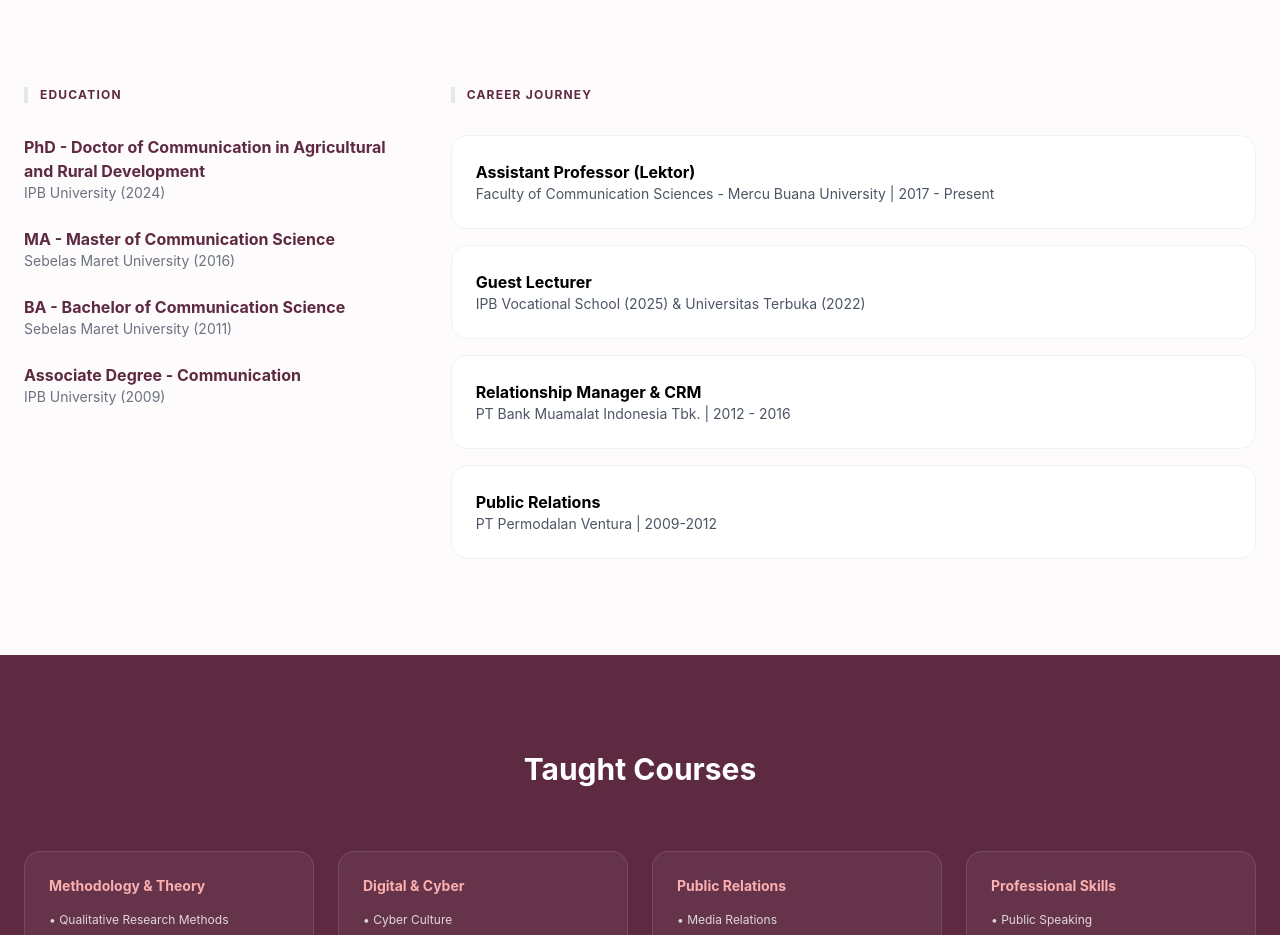
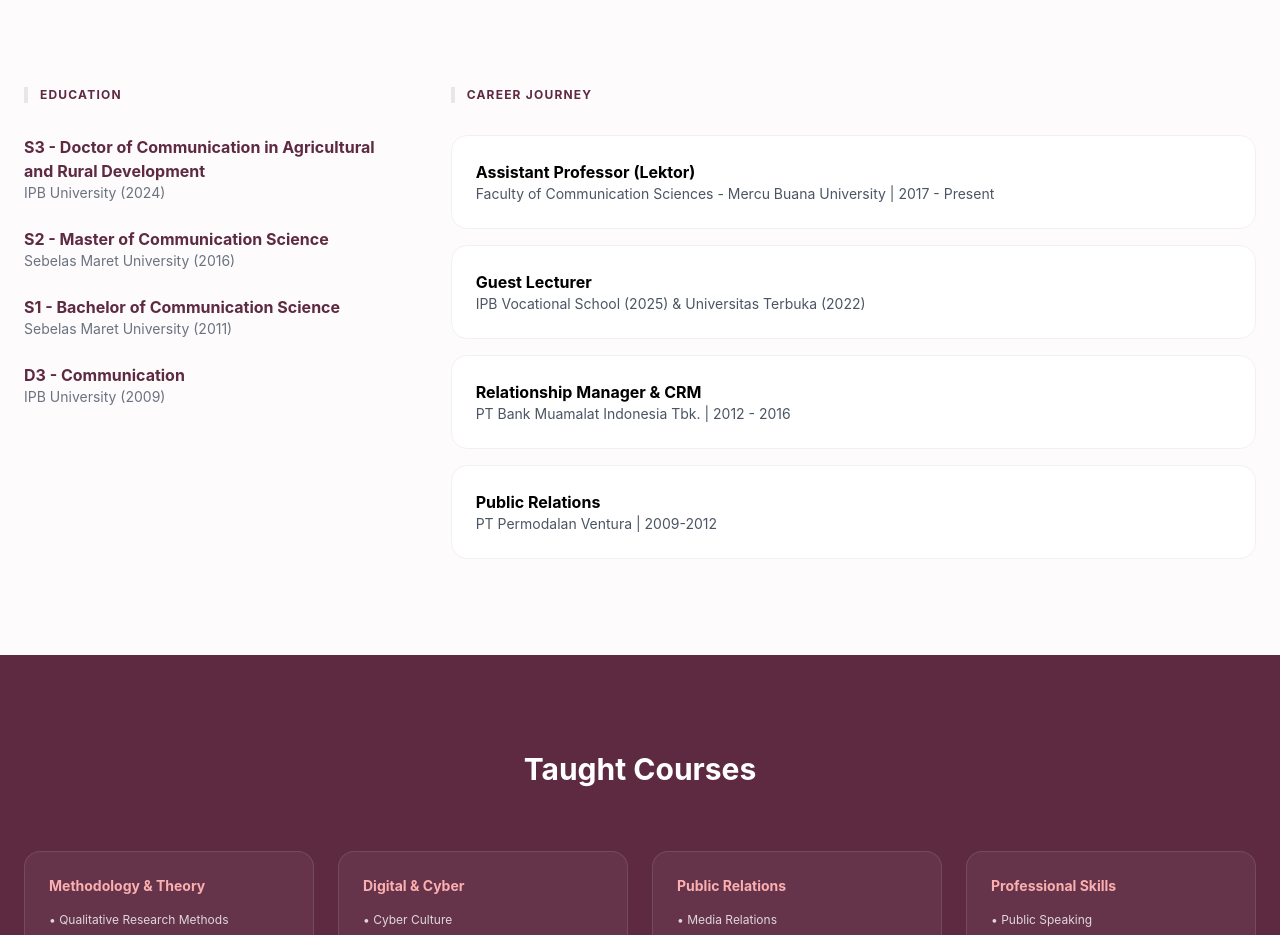
Before and after one commit to fatir2489-web/web-alifiah, a plain HTML site: page index.html in a window 1280 px wide. Shown: the part 900-1835 px from the top of the page. Drawn offline with nearby package versions, Linux system fonts and the light colour scheme.

Commit message:
index.html

```diff
--- a/index.html
+++ b/index.html
@@ -62,19 +62,19 @@
                 <h2 class="text-plum font-bold uppercase tracking-widest text-xs mb-4 border-l-4 border-plum pl-3">Education</h2>
                 <div class="space-y-6 mt-8">
                     <div>
-                        <p class="font-bold text-plum">PhD - Doctor of Communication in Agricultural and Rural Development</p>
+                        <p class="font-bold text-plum">S3 - Doctor of Communication in Agricultural and Rural Development</p>
                         <p class="text-sm text-gray-500">IPB University (2024)</p>
                     </div>
                     <div>
-                        <p class="font-bold text-plum">MA - Master of Communication Science</p>
+                        <p class="font-bold text-plum">S2 - Master of Communication Science</p>
                         <p class="text-sm text-gray-500">Sebelas Maret University (2016)</p>
                     </div>
                     <div>
-                        <p class="font-bold text-plum">BA - Bachelor of Communication Science</p>
+                        <p class="font-bold text-plum">S1 - Bachelor of Communication Science</p>
                         <p class="text-sm text-gray-500">Sebelas Maret University (2011)</p>
                     </div>
                     <div>
-                        <p class="font-bold text-plum">Associate Degree - Communication</p>
+                        <p class="font-bold text-plum">D3 - Communication</p>
                         <p class="text-sm text-gray-500">IPB University (2009)</p>
                     </div>
                 </div>
```
